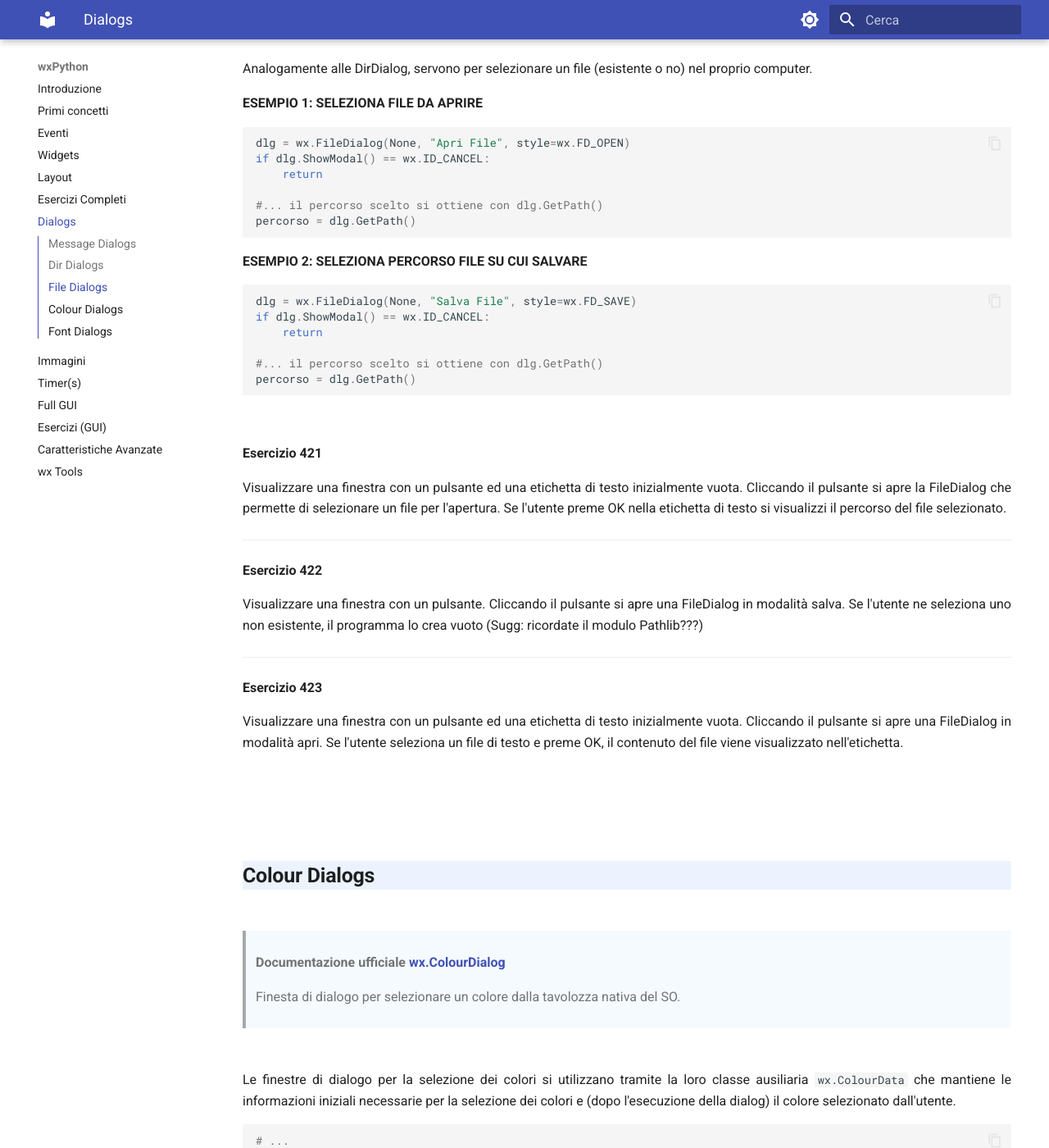
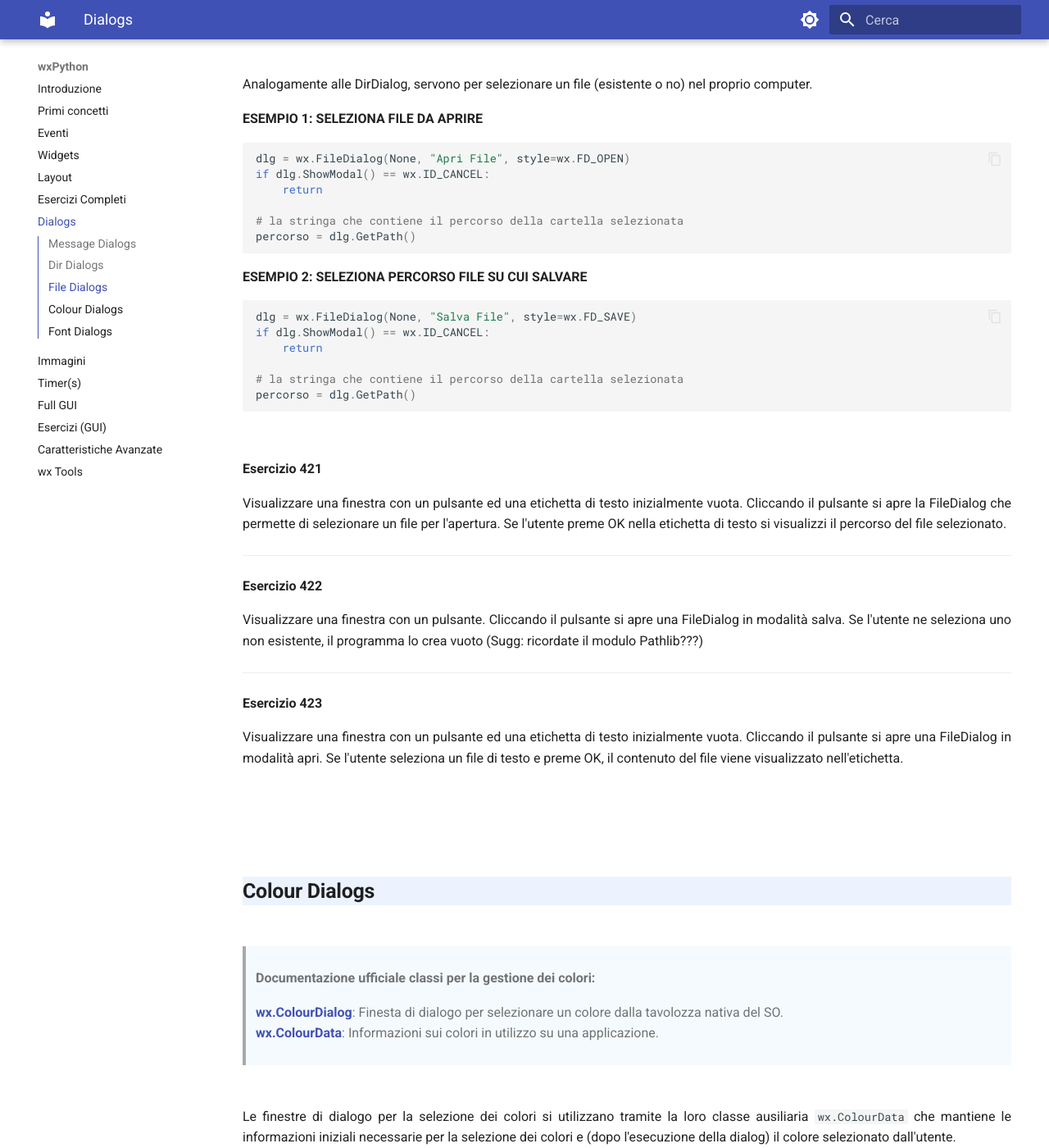
Before and after one commit to adjamhub/pyhandouts, an MkDocs documentation site: the page built from docs/wx/140_dialogs.md, in a window 1280 px wide and 1400 px high, scrolled down 4112 px. Shown: the whole window at 82% size. Built offline with MkDocs 1.6.1 and Material for MkDocs 9.7.7, drawn with Linux system fonts in a browser that asks for light colours; some of the changed text lies outside the part shown.

Commit message:
Documentazione per le classi *Dialogs

````diff
--- a/docs/wx/140_dialogs.md
+++ b/docs/wx/140_dialogs.md
@@ -153,6 +152,7 @@
 if dlg.ShowModal() != wx.ID_OK:
     return
 
+# la stringa che contiene il percorso della cartella selezionata
 percorso = dlg.GetPath()
 # ...
 ```
@@ -197,7 +197,7 @@
 if dlg.ShowModal() == wx.ID_CANCEL:
     return
 
-#... il percorso scelto si ottiene con dlg.GetPath()
+# la stringa che contiene il percorso della cartella selezionata
 percorso = dlg.GetPath()
 ```
 
@@ -208,7 +208,7 @@
 if dlg.ShowModal() == wx.ID_CANCEL:
     return
 
-#... il percorso scelto si ottiene con dlg.GetPath()
+# la stringa che contiene il percorso della cartella selezionata
 percorso = dlg.GetPath()
 ```
 
@@ -249,9 +249,10 @@
 ## Colour Dialogs
 
 
-> **Documentazione ufficiale <a href="https://docs.wxpython.org/wx.ColourDialog.html" target="_blank">wx.ColourDialog</a>**
+> **Documentazione ufficiale classi per la gestione dei colori:**
 >
-> Finesta di dialogo per selezionare un colore dalla tavolozza nativa del SO.
+> **<a href="https://docs.wxpython.org/wx.ColourDialog.html" target="_blank">wx.ColourDialog</a>**: Finesta di dialogo per selezionare un colore dalla tavolozza nativa del SO.<br>
+> **<a href="https://docs.wxpython.org/wx.ColourData.html" target="_blank">wx.ColourData</a>**: Informazioni sui colori in utilizzo su una applicazione.<br>
 
 
 Le finestre di dialogo per la selezione dei colori si utilizzano tramite
@@ -308,9 +309,11 @@
 ## Font Dialogs
 
 
-> **Documentazione ufficiale <a href="https://docs.wxpython.org/wx.FontDialog.html" target="_blank">wx.FontDialog</a>**
+> **Documentazione ufficiale classi per i font:**
 >
-> Finesta di dialogo per selezionare un font dalla finestra nativa del SO.
+> **<a href="https://docs.wxpython.org/wx.FontDialog.html" target="_blank">wx.FontDialog</a>**: Finesta di dialogo per selezionare un font dalla finestra nativa del SO.<br>
+> **<a href="https://docs.wxpython.org/wx.FontData.html" target="_blank">wx.FontData</a>**: Informazioni sui Font in utilizzo su una applicazione.<br>
+
 
 
 Le finestre di dialogo per la selezione dei font si utilizzano tramite
````
Also changed, not shown: other parts of docs/wx/140_dialogs.md (+2 -3 lines), docs/wx/201_classes.txt (+0 -47 lines).
